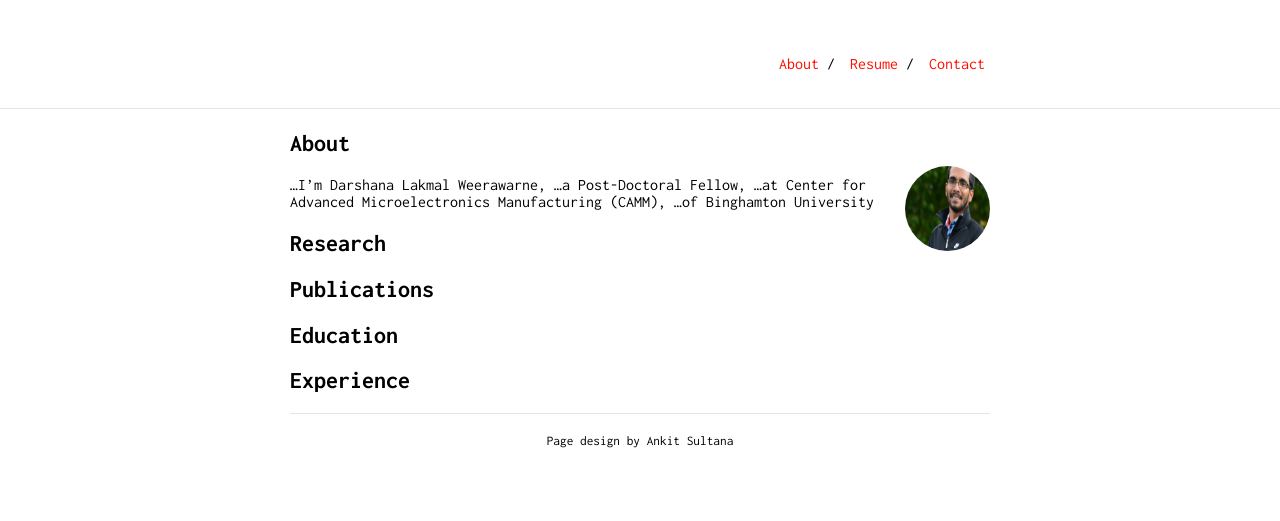
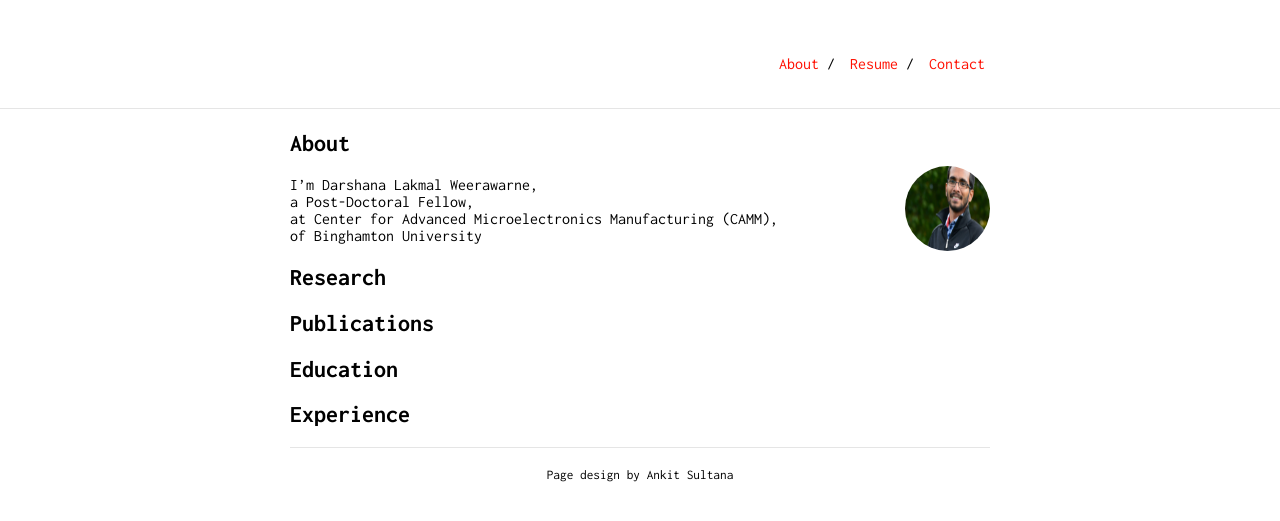
Before and after one commit to dlweerawarne/dlweerawarne.github.io, a Jekyll site: the page built from index.md, in a window 1280 px wide. Shown: the top 521 px of the page. Built offline with Jekyll 4.4.1, drawn with Linux system fonts in a browser that asks for light colours; our own code applies the rules of GitHub Pages for plain Markdown files.

```diff
--- a/index.md
+++ b/index.md
@@ -2,10 +2,10 @@
 
 <img class="profile-picture" src="sherlock.jpg" width="200">
 
-...I'm Darshana Lakmal Weerawarne,
-...a Post-Doctoral Fellow,
-...at Center for Advanced Microelectronics Manufacturing (CAMM),
-...of Binghamton University
+I'm Darshana Lakmal Weerawarne,
+a Post-Doctoral Fellow,
+at Center for Advanced Microelectronics Manufacturing (CAMM),
+of Binghamton University
 
 ## Research
 
```
